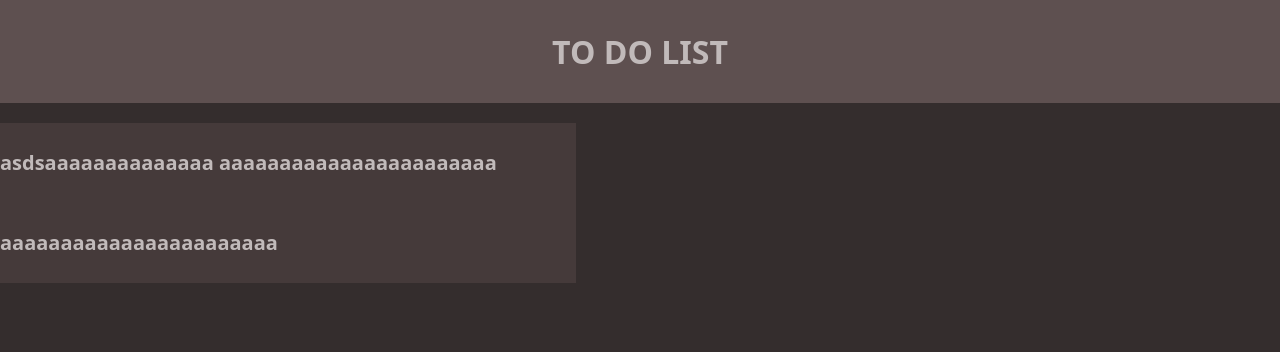
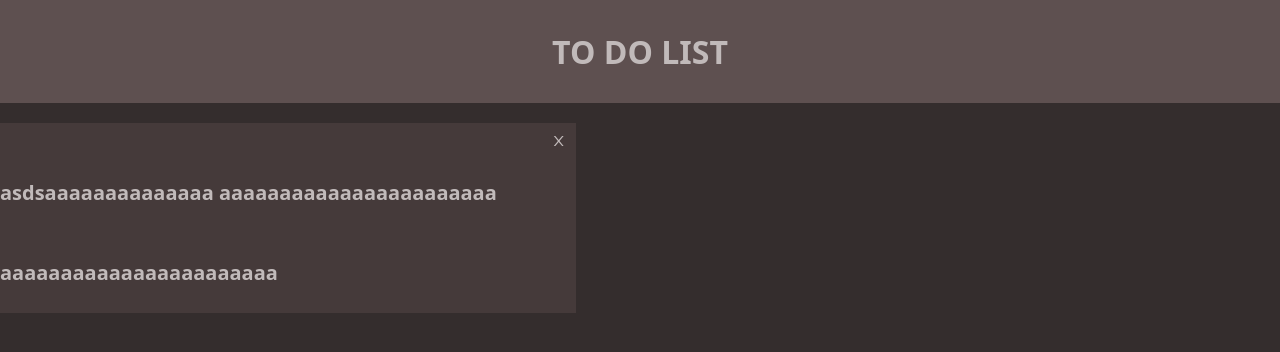
Before and after one commit to ArtemMartynow/react-toDoList, a React (Create React App) app: page / in a window 1280 px wide. Shown: the top 352 px of the page. Built offline with nearby package versions, Linux system fonts and the light colour scheme.

Commit message:
added icon

```diff
--- a/package.json
+++ b/package.json
@@ -8,6 +8,7 @@
     "@testing-library/user-event": "^13.5.0",
     "react": "^18.2.0",
     "react-dom": "^18.2.0",
+    "react-icons": "^4.11.0",
     "react-scripts": "5.0.1",
     "sass": "^1.68.0",
     "web-vitals": "^2.1.4"
--- a/src/components/Task.js
+++ b/src/components/Task.js
@@ -1,10 +1,12 @@
 import React from 'react';
+import { AiOutlineClose } from "react-icons/ai"
 
 
 class Task extends React.Component {
   render() {
     return (
       <div className='task'>
+        <AiOutlineClose className='icon' />
         <h1>{this.props.task.title}</h1>
       </div>
     )
--- a/src/scss/style.scss
+++ b/src/scss/style.scss
@@ -9,3 +9,11 @@ h1, h2, h3, h4, h5, p {
     color: #c1baba;
     font-family: system-ui, -apple-system, BlinkMacSystemFont, 'Segoe UI', Roboto, Oxygen, Ubuntu, Cantarell, 'Open Sans', 'Helvetica Neue', sans-serif;
 }
+
+.icon {
+    color: #c1baba;
+    width: 100%;
+    padding-left: 47%;
+    padding-top: 10px;
+    cursor: pointer;
+}
```
Also changed, not shown: 1 other file (tests, documents, lock files or other folders).
